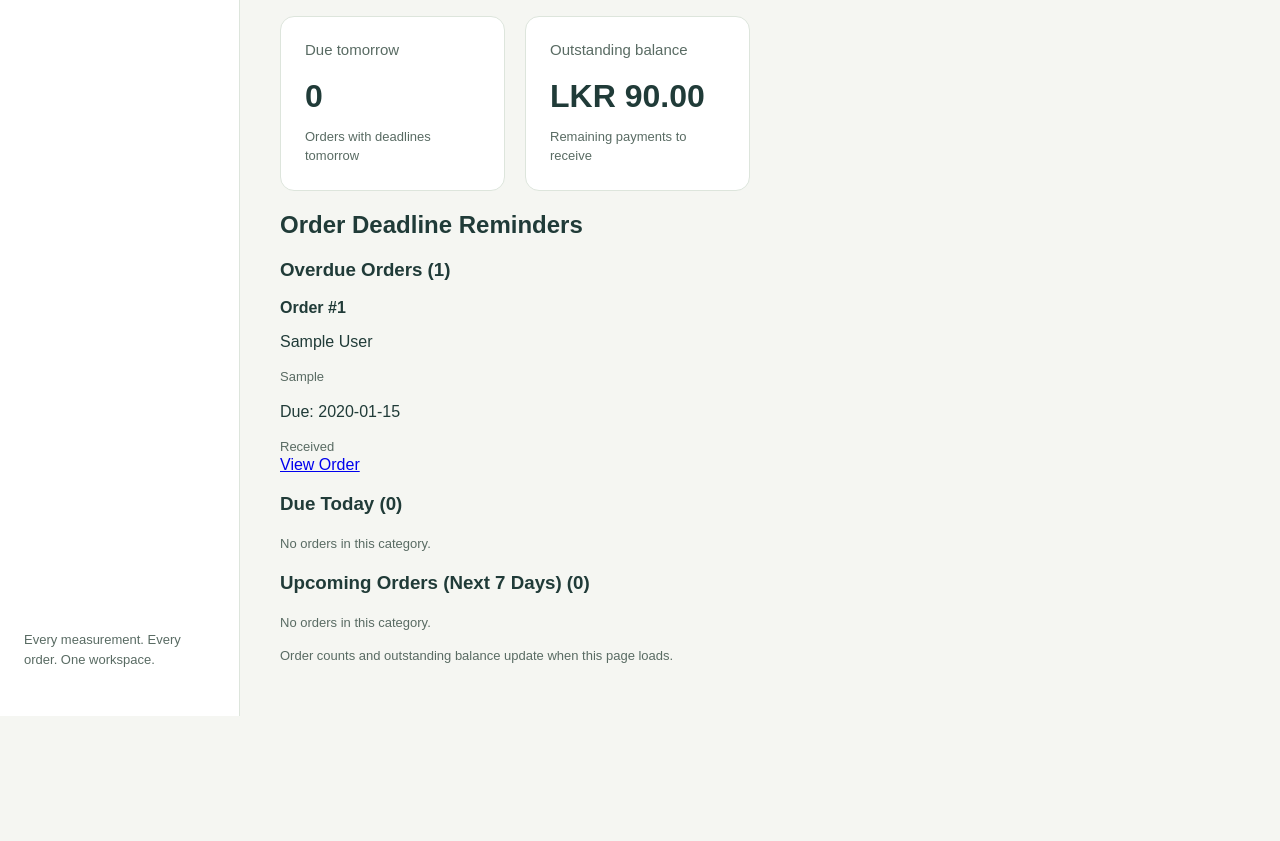
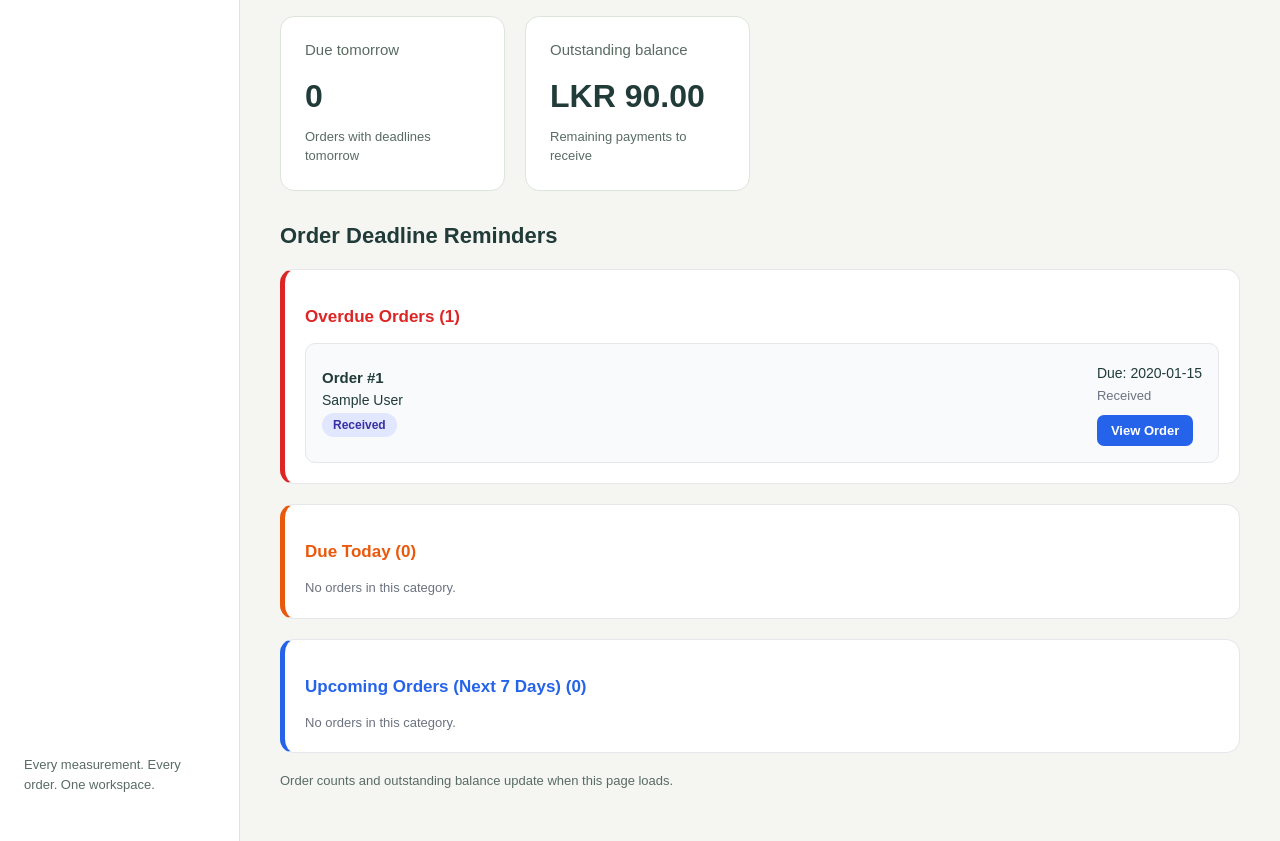
Before and after one commit to mashi-shishara/TailorTrack, a PHP site: page / in a window 1280 px wide. Shown: the part 563-1404 px from the top of the page. Before the commit the page ends 1279 px from the top, so only its background shows below. Run offline with PHP 8.4, Linux system fonts and the light colour scheme; the visitor is signed in with stand-in values (Sample User, id 1); tables that the repository leaves empty hold one stand-in row (values such as "Sample post"); a stand-in replaces the project's code that opens the database connection.

Commit message:
Improve dashboard deadline reminder UI

```diff
--- a/index.php
+++ b/index.php
@@ -96,7 +96,7 @@ try {
          INNER JOIN customers
             ON orders.customer_id = customers.id
          WHERE orders.status IN (
-            'Received', 'Cutting', 'Sewing', 'Fitting', 'Ready'
+            'Received', 'Cutting', 'Sewing', 'Fitting'
          )
          AND orders.due_date <= :upcoming_limit
          ORDER BY orders.due_date ASC, orders.id DESC"
@@ -419,7 +419,7 @@ try {
 
         <?php foreach ($reminderGroups as $key => $heading): ?>
 
-            <div class="reminder-card">
+            <div class="reminder-card reminder-card--<?= htmlspecialchars($key, ENT_QUOTES, 'UTF-8') ?>">
 
                 <h3>
                     <?= htmlspecialchars($heading, ENT_QUOTES, 'UTF-8') ?>
@@ -453,13 +453,15 @@ try {
                                         ) ?>
                                     </p>
 
-                                    <p class="summary-note">
+
+<span class="status-badge">
     <?= htmlspecialchars(
-                                            $order['garment'],
+        $order['status'],
         ENT_QUOTES,
         'UTF-8'
     ) ?>
-                                    </p>
+</span>
+
                                 </div>
 
                                 <div>
@@ -480,7 +482,10 @@ try {
                                         ) ?>
                                     </p>
 
-                                    <a href="order-details.php?id=<?= (int) $order['id'] ?>">
+                                    <a
+    class="reminder-view-link"
+    href="order-details.php?id=<?= (int) $order['id'] ?>"
+>
     View Order
 </a>
                                 </div>
--- a/style.css
+++ b/style.css
@@ -529,3 +529,150 @@ a.button-secondary {
     background: #FFF1DB;
     color: #7A4700;
 }
+
+/* =================================
+   ORDER DEADLINE REMINDERS
+================================= */
+
+.reminder-section {
+    margin-top: 32px;
+}
+
+.reminder-section > h2 {
+    font-size: 22px;
+    font-weight: 700;
+    margin-bottom: 20px;
+}
+
+.reminder-card {
+    background: var(--card-bg, #ffffff);
+    border: 1px solid var(--border-color, #e5e7eb);
+    border-radius: 14px;
+    padding: 20px;
+    margin-bottom: 20px;
+}
+
+.reminder-card h3 {
+    font-size: 17px;
+    font-weight: 700;
+    margin-bottom: 16px;
+}
+
+.reminder-list {
+    display: flex;
+    flex-direction: column;
+    gap: 12px;
+}
+
+.reminder-item {
+    display: flex;
+    justify-content: space-between;
+    align-items: center;
+    gap: 20px;
+    padding: 16px;
+    border: 1px solid var(--border-color, #e5e7eb);
+    border-radius: 10px;
+    background: var(--background-color, #f9fafb);
+}
+
+.reminder-item strong {
+    font-size: 15px;
+}
+
+.reminder-item p {
+    margin: 5px 0;
+    font-size: 14px;
+}
+
+.reminder-item a {
+    display: inline-block;
+    margin-top: 5px;
+    color: #2563eb;
+    font-size: 13px;
+    font-weight: 600;
+    text-decoration: none;
+}
+
+.reminder-item a:hover {
+    text-decoration: underline;
+}
+
+.reminder-card .summary-note {
+    color: var(--muted-text, #6b7280);
+    font-size: 13px;
+}
+
+@media (max-width: 600px) {
+    .reminder-item {
+        flex-direction: column;
+        align-items: flex-start;
+        gap: 10px;
+    }
+}
+
+/* Reminder category indicators */
+
+.reminder-card {
+    border-left: 5px solid #2563eb;
+    transition: box-shadow 0.2s ease, transform 0.2s ease;
+}
+
+.reminder-card:hover {
+    box-shadow: 0 5px 18px rgba(0, 0, 0, 0.06);
+}
+
+.reminder-card--overdue {
+    border-left-color: #dc2626;
+}
+
+.reminder-card--today {
+    border-left-color: #ea580c;
+}
+
+.reminder-card--upcoming {
+    border-left-color: #2563eb;
+}
+
+.reminder-card--overdue h3 {
+    color: #dc2626;
+}
+
+.reminder-card--today h3 {
+    color: #ea580c;
+}
+
+.reminder-card--upcoming h3 {
+    color: #2563eb;
+}
+
+/* Reminder status badges */
+
+.status-badge {
+    display: inline-block;
+    padding: 5px 11px;
+    border-radius: 20px;
+    background: #e0e7ff;
+    color: #3730a3;
+    font-size: 12px;
+    font-weight: 700;
+}
+
+/* Reminder View Order button */
+
+.reminder-view-link {
+    display: inline-block;
+    margin-top: 8px;
+    padding: 8px 14px;
+    border-radius: 7px;
+    background: #2563eb;
+    color: #ffffff !important;
+    font-size: 13px;
+    font-weight: 600;
+    text-decoration: none;
+    transition: background 0.2s ease;
+}
+
+.reminder-view-link:hover {
+    background: #1d4ed8;
+    text-decoration: none !important;
+}
```
Lines whose indentation alone changed are shown as unchanged.
